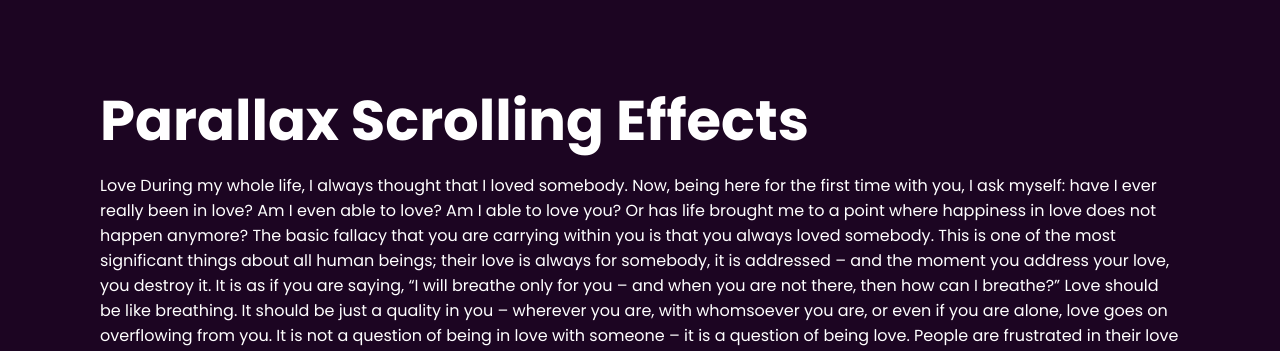
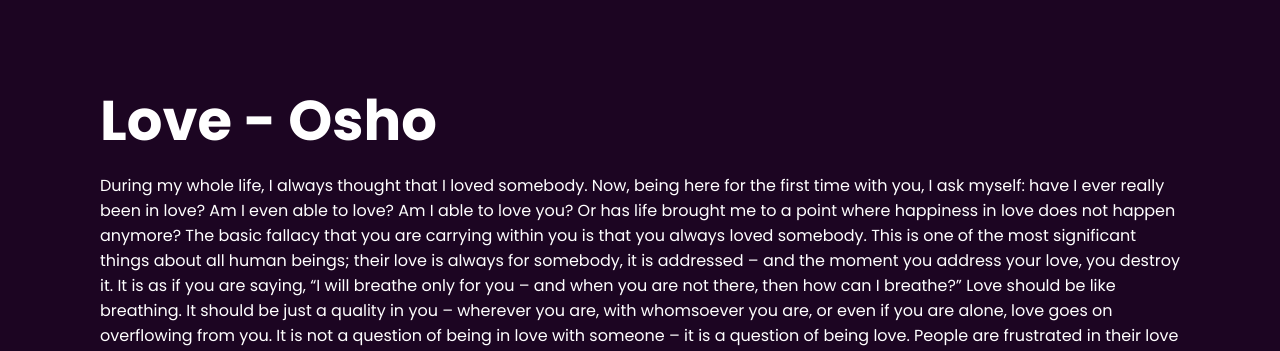
Before and after one commit to roseateros/rosHema, a plain HTML site: page index.html in a window 1280 px wide. Shown: the part 822-1173 px from the top of the page. Drawn offline with Linux system fonts and the light colour scheme.

Commit message:
Update index.html

```diff
--- a/index.html
+++ b/index.html
@@ -176,9 +176,8 @@ section img#mountains_front
     </section>
 
     <div class="sec" id="sec">
-        <h2>Parallax Scrolling Effects</h2>
+        <h2>Love - Osho</h2>
         <p>
-            Love
 During my whole life, I always thought that I loved somebody. Now, being here for the first time with you, I ask myself: have I ever really been in love? Am I even able to love? Am I able to love you? Or has life brought me to a point where happiness in love does not happen anymore?
 
 The basic fallacy that you are carrying within you is that you always loved somebody.
```
